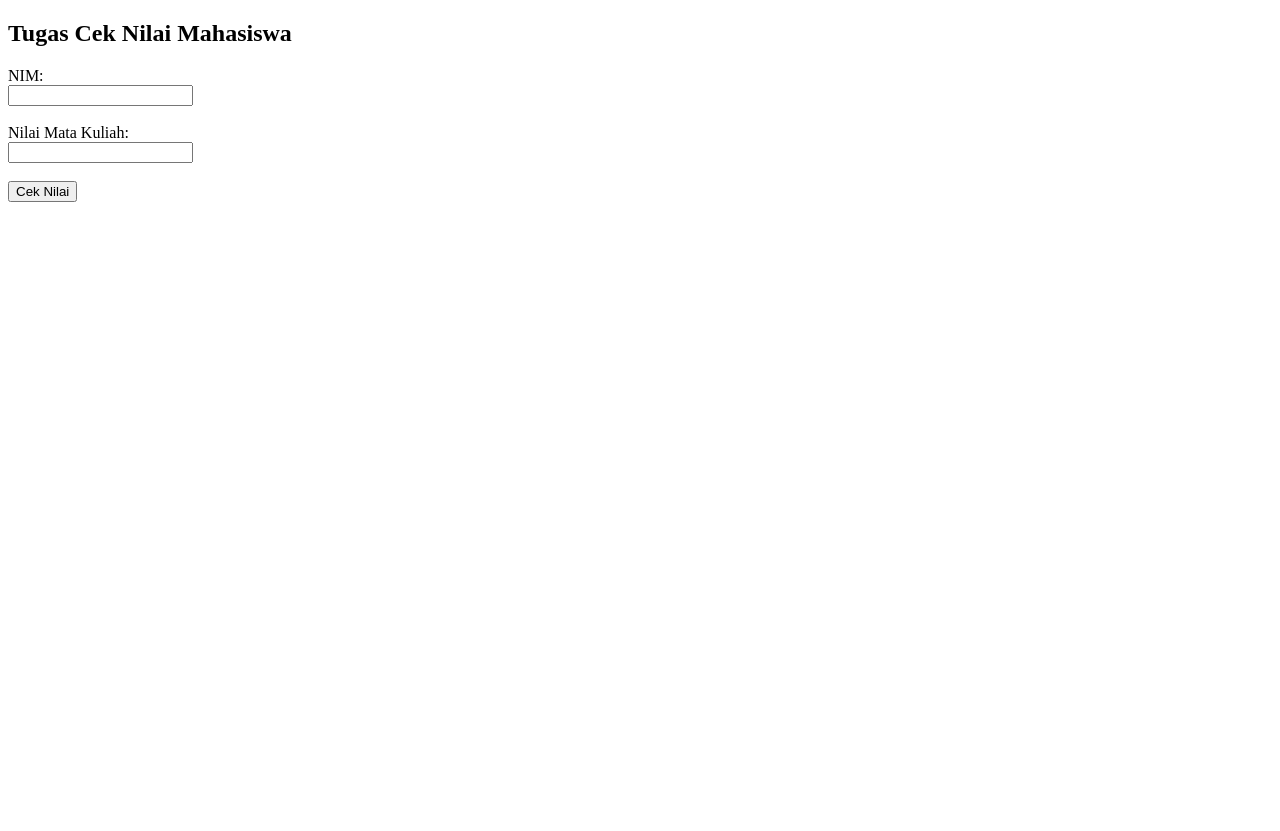
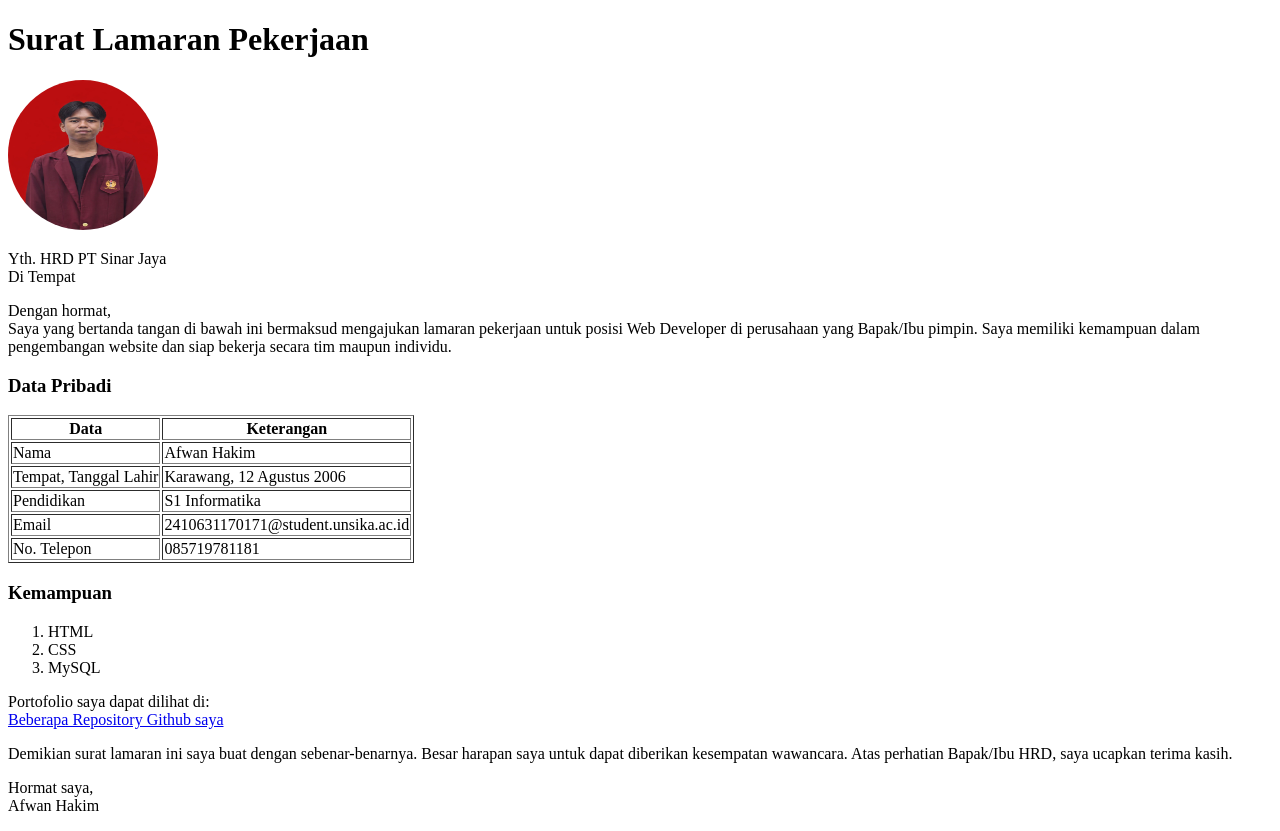
Before and after one commit to afwan11/Tugas-Tugas_PemogramanBerbasisWEB, a plain HTML site: page Tugas1_Pemograman Berbasis Web/index.html in a window 1280 px wide. Before the commit the page ends 800 px from the top, so only its background shows below. Drawn offline with Linux system fonts and the light colour scheme.

Commit message:
Update index.html

```diff
--- a/Tugas1_Pemograman Berbasis Web/index.html
+++ b/Tugas1_Pemograman Berbasis Web/index.html
@@ -1,47 +1,90 @@
 <!DOCTYPE html>
-<html lang="en">
-    <head>
-        <title> Cek Nilai Mahasiswa</title>
-    </head>
+<html>
 
-    <body>
-        <h2>Tugas Cek Nilai Mahasiswa</h2>
-        <label>NIM:</label><br>
-        <input type="text" id="nim"><br><br>
+<head>
+    <title>Surat Lamaran Pekerjaan</title>
+      <style>
+        .foto-profil {
+            width: 150px;
+            height: 150px;
+            border-radius: 50%;
+        }
+    </style>
 
-        <label>Nilai Mata Kuliah:</label><br>
-        <input type="text" id="nilai"><br><br>
+</head>
 
-        <button onclick="cekNilai()">Cek Nilai</button>
+<body>
 
-        <p id="hasil"></p>
+    <div class="container">
 
-        <script>
-            function cekNilai() {
-            let nim = document.getElementById("nim").value;
-            let nilai = parseInt(document.getElementById("nilai").value);
-            let huruf;
+        <h1>Surat Lamaran Pekerjaan</h1>
 
-            if (nilai < 0 || nilai > 100 || isNaN(nilai)) {
-            document.getElementById("hasil").innerHTML = "error: Nilai tidak valid!";
-            return;
-            }
+<img src="AfwanHakim.jpeg" alt="Foto Profil" class="foto-profil">
 
-            if (nilai >= 80) {
-             huruf = "A";
-            } else if (nilai >= 70) {
-            huruf = "B";
-            } else if (nilai >= 60) {
-            huruf = "C";
-            } else if (nilai >= 50) {
-            huruf = "D";
-            } else {
-            huruf = "E";
-            }
 
-            document.getElementById("hasil").innerHTML =
-            "NIM: " + nim + "<br>Huruf Mutu: " + huruf;
-            }
-        </script>
-    </body>
+
+        <p>
+            Yth. HRD PT Sinar Jaya<br> Di Tempat
+        </p>
+
+        <p>
+            Dengan hormat, <br> Saya yang bertanda tangan di bawah ini bermaksud mengajukan lamaran pekerjaan untuk posisi Web Developer di perusahaan yang Bapak/Ibu pimpin. Saya memiliki kemampuan dalam pengembangan website dan siap bekerja secara tim
+            maupun individu.
+        </p>
+
+        <h3>Data Pribadi</h3>
+        <table border="1">
+            <tr>
+                <th>Data</th>
+                <th>Keterangan</th>
+            </tr>
+            <tr>
+                <td>Nama</td>
+                <td>Afwan Hakim</td>
+            </tr>
+            <tr>
+                <td>Tempat, Tanggal Lahir</td>
+                <td>Karawang, 12 Agustus 2006</td>
+            </tr>
+            <tr>
+                <td>Pendidikan</td>
+                <td>S1 Informatika</td>
+            </tr>
+            <tr>
+                <td>Email</td>
+                <td>2410631170171@student.unsika.ac.id</td>
+            </tr>
+            <tr>
+                <td>No. Telepon</td>
+                <td>085719781181</td>
+            </tr>
+        </table>
+
+
+        <h3>Kemampuan</h3>
+        <ol type="1">
+            <li>HTML</li>
+            <li>CSS</li>
+            <li>MySQL</li>
+        </ol>
+
+        <p>
+            Portofolio saya dapat dilihat di:
+            <a href="https://github.com/afwan11/Tugas-Pemograman-Berbasis-Web1" target="_blank">
+               <br> Beberapa Repository Github saya
+            </a>
+        </p>
+
+        <p>
+            Demikian surat lamaran ini saya buat dengan sebenar-benarnya. Besar harapan saya untuk dapat diberikan kesempatan wawancara. Atas perhatian Bapak/Ibu HRD, saya ucapkan terima kasih.
+        </p>
+
+        <p>
+            Hormat saya, <br> Afwan Hakim
+        </p>
+
+    </div>
+
+</body>
+
 </html>
```
